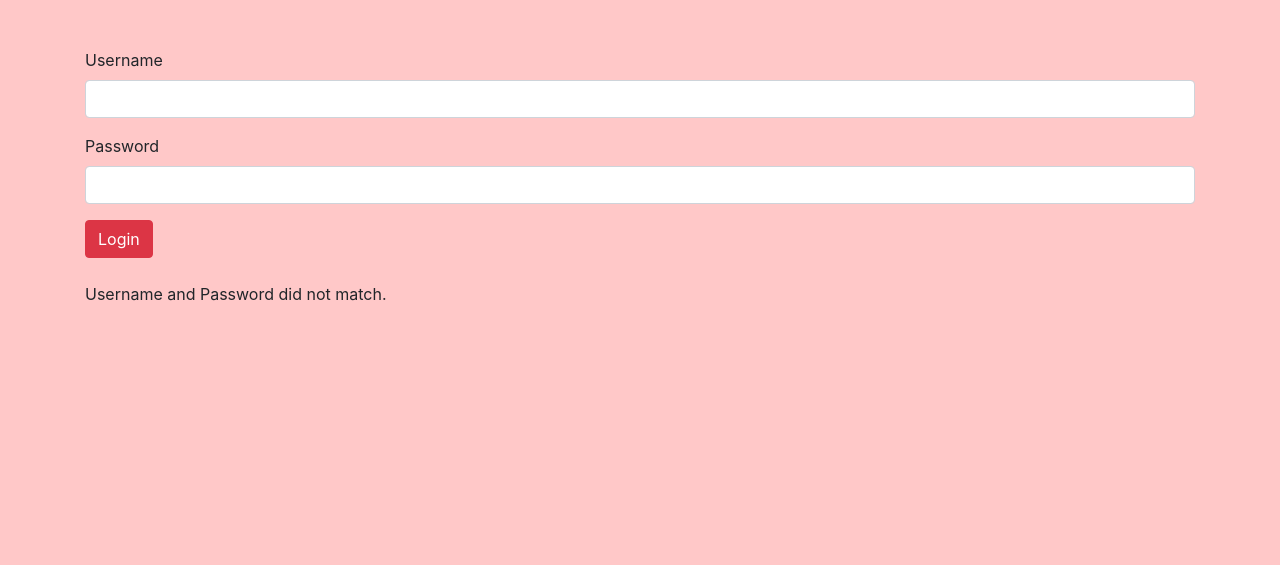
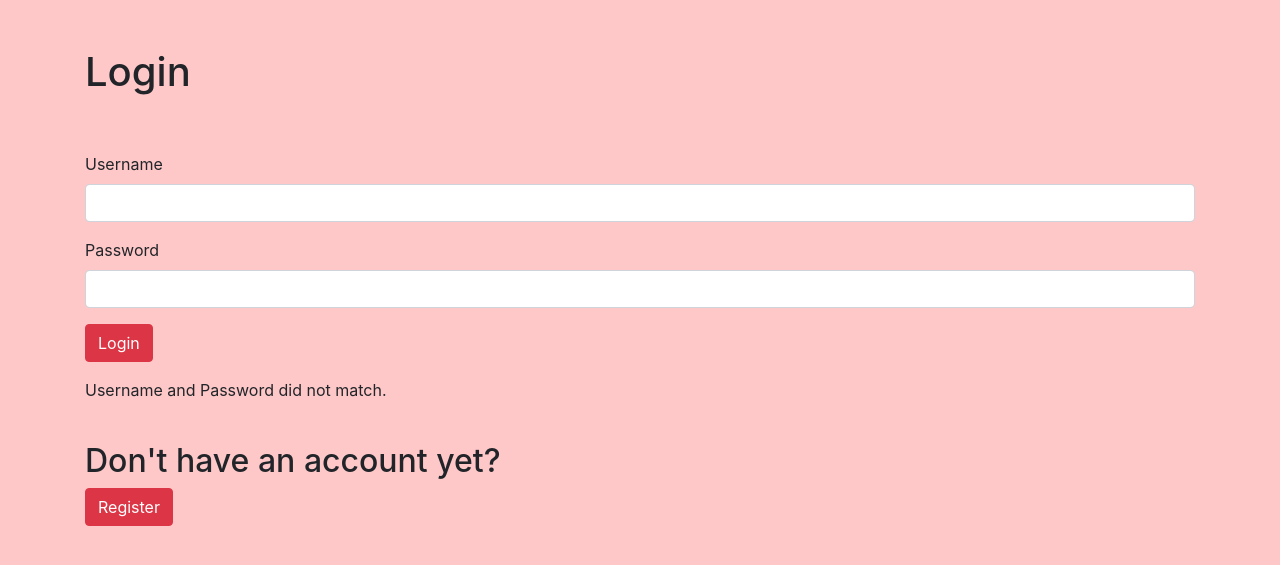
Before and after one commit to azbxx/Print-For-The-Cure, a Django app: page /login/ in a window 1280 px wide. Shown: the top 565 px of the page. Run offline with Django 3.2, Linux system fonts and the light colour scheme; some libraries are stand-ins or nearby versions.

Commit message:
added buttons to login.html, register.html

```diff
--- a/PrintForTheCure/main/templates/main/donorLogin.html
+++ b/PrintForTheCure/main/templates/main/donorLogin.html
@@ -36,6 +36,8 @@ Obviously the page for the donor to log in at.
   </head>
   <body style="background-color: rgb(255, 200, 200)">
     <div class="container">
+      <br /><br />
+      <h1>Login</h1>
       <form style="padding-bottom:1em; padding-top:3em;" method="POST">
         {% csrf_token %}
         <!-- Give the user a place to type in their name and passowrd. -->
@@ -52,11 +54,23 @@ Obviously the page for the donor to log in at.
         <!-- Bootstrap likes <button> elements with type="submit" instead
           <input> elements with type="submit" -->
         <button type="submit" class="btn btn-danger">Login</button>
-        <br /><br />
-        {% if authenticated %}
-        {% else %}
-          <p>Username and Password did not match.</p>
-        {% endif %}
+        <br />
+      </form>
+
+      {% if authenticated %}
+      {% else %}
+        <p>Username and Password did not match.</p>
+      {% endif %}
+      <br />
+
+      <h2>Don't have an account yet?</h2>
+      <form style="padding-bottom:1em;" method="POST">
+        <!-- Every <form> element needs a csrf_token as a security precaution. -->
+        {% csrf_token %}
+        <!-- I use the hidden input element to send along the information that
+          we are logging out. -->
+        <input type="hidden" name="register" value="register"></input>
+        <button type="submit" class="btn btn-danger">Register</button>
       </form>
     </div>
   </body>
--- a/PrintForTheCure/main/views.py
+++ b/PrintForTheCure/main/views.py
@@ -44,7 +44,9 @@ def catalogue(request):
 def donorRegistration(request):
     failMessage = ""
     if request.method == 'POST':
-        if request.POST['password'] == request.POST['passwordConfirm']:
+        if 'returnHome' in request.POST.keys():
+            return HttpResponseRedirect("/")
+        elif request.POST['password'] == request.POST['passwordConfirm']:
             newUser = User(username=request.POST['username'], password=request.POST['password'], email=request.POST['email'], first_name=request.POST['fName'], last_name=request.POST['lName'])
             newUser.set_password(request.POST['password'])
             newUser.save()
@@ -81,6 +83,8 @@ def donorLogin(request):
                 return HttpResponseRedirect("/")
             else:
                 pass
+        elif 'register' in request.POST.keys():
+            return HttpResponseRedirect("/register")
     # After we check the forms, set a flag for use in the template.
     if request.user.is_authenticated:
         template = loader.get_template('main/home.html')
@@ -117,7 +121,7 @@ def requestSubmitSuccessful(request):
 def map(request):
     template = loader.get_template('main/mapView.html')
     context = {     #all inputs for the html go in these brackets
-
+        'authenticated': request.user.is_authenticated
     }
     return HttpResponse(template.render(context, request))
 
```
Also changed, not shown: PrintForTheCure/main/templates/main/mapView.html (+8 -3 lines), PrintForTheCure/main/templates/main/register.html (+10 -0 lines), PrintForTheCure/db.sqlite3.
